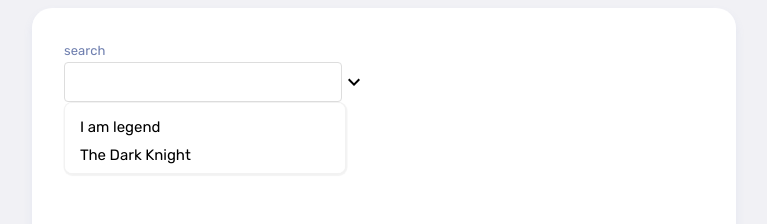
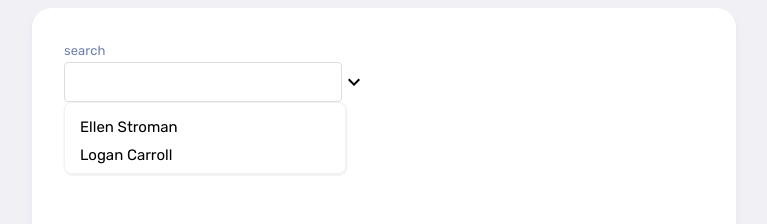
Before and after one commit to shinghuey27/dyno-web, a React (Create React App) app: page / in a window 1280 px wide. Shown: the top 224 px of the page, without its empty margins (256-1023 px from the left). Built offline with nearby package versions, Linux system fonts and the light colour scheme.

Commit message:
search bar finalize default props and data

```diff
--- a/src/App.js
+++ b/src/App.js
@@ -12,6 +12,7 @@ import Radio from "./Components/RadioButton/Radio";
 import { CalendarContainer } from 'react-datepicker'
 import Checkbox from "./Components/Checkbox/Checkbox";
 import RadioButton from "./Components/RadioButton/RadioButton";
+import { optionsSample, sampleItem } from "./SampleData/List";
 
 const renderCalendar = ({ className, children }) => {
   return (
@@ -113,6 +114,7 @@ function App() {
             boxSizing: "border-box",
           }
         }}
+        data={optionsSample}
         // listBox={{
         //   style: {
         //     backgroundColor: '#44444F',
--- a/src/Components/List/List.jsx
+++ b/src/Components/List/List.jsx
@@ -2,7 +2,7 @@ import { height, padding } from '@mui/system';
 import React from 'react';
 import Proptypes from 'prop-types';
 
-const listItem = (data, { item, props }) => data.map((el) => <li style={{ ...props.styleItem }} {...item}>{el.title}</li>)
+const listItem = (data, { item, props }) => data.map((el) => <li style={{ ...props.styleItem }} {...item}>{el?.label}</li>)
 
 const List = (props) => {
 
@@ -14,13 +14,13 @@ const List = (props) => {
             {...listBox}
         >
             {/* this is the children of the list , call function listItem , pass 2 argument , first one is the data , second is the style of the item */}
-            {listItem(data, { item, props })}
+            {data && listItem(data, { item, props })}
         </ul>
     );
 }
 
 List.defaultProps = {
-
+    // <-- this is the default inline styling for listbox
     containerStyle: {
         backgroundColor: 'white', margin: 0, zIndex: 200, position: 'absolute',
         border: '1px solid rgba(0, 0, 0, 0.05)',
@@ -33,6 +33,7 @@ List.defaultProps = {
         height: 50,
         overflowX: 'hidden'
     },
+    // <-- this is default inline styling for the list item
     styleItem: { listStyleType: 'none', padding: 5, fontSize: 15, backgroundColor: 'white' }
 
 }
--- a/src/Components/Searchbar/Searchbar.jsx
+++ b/src/Components/Searchbar/Searchbar.jsx
@@ -3,27 +3,10 @@ import Label from '../Label/Label';
 import List from '../List/List';
 import Textbox from '../Textbox/Textbox';
 import KeyboardArrowDownIcon from '@mui/icons-material/KeyboardArrowDown';
-
-const data = [1, 2, 3, 4]
-const dataobj = [
-    {
-        title: 'I am legend',
-        artist: 'Will Smith'
-    }
-    , {
-        title: 'The Dark Knight',
-        artist: 'Bale'
-    }, {
-        title: 'Edge of Tomorrow',
-        artist: 'Cruise'
-    },
-    {
-
-    }
-]
+import { sampleItem } from '../../SampleData/List';
 
 export default function Searchbar(props) {
-    const { label, text, description, error, listBox, item, renderItem, icon } = props;
+    const { data, label, text, description, error, listBox, item, renderItem, icon } = props;
     return (
         <>
             <div style={{ display: 'flex', }}>
@@ -34,21 +17,21 @@ export default function Searchbar(props) {
                     error
                 />
                 <div >
-                    <KeyboardArrowDownIcon style={{ ...props.iconStyle}} {...icon} />
+                    <KeyboardArrowDownIcon style={{ ...props.iconStyle }} {...icon} />
                 </div>
             </div>
             <div style={{ position: 'relative' }}>
-                <List
-                    data={dataobj}
+                {data && <List
+                    data={data && data.length ? data : sampleItem}
                     listBox={listBox}
                     item={item}
-                />
+                />}
             </div>
 
 
         </>);
 }
 
-Searchbar.defaultProps={
-    iconStyle:{ marginTop:30}
+Searchbar.defaultProps = {
+    iconStyle: { marginTop: 30 }
 }
--- a/src/SampleData/List.js
+++ b/src/SampleData/List.js
@@ -31,6 +31,29 @@ const options = [
         value: "7",
         label: "9 Months"
     },
+];
+
+const sampleItem = [
+    {
+        value: "0",
+        label: "Item 1"
+    },
+    {
+        value: "1",
+        label: "Item 2"
+    },
+    {
+        value: "2",
+        label: "Item 3"
+    },
+    {
+        value: "3",
+        label: "Item 4"
+    },
+    {
+        value: "4",
+        label: "Item 5"
+    }
 ];
 
 const arrayOfStrings = [
@@ -124,4 +147,4 @@ const topAccount = [
 
 
 
-export { options, arrayOfStrings, optionsSample, topBanks, topAccount }
+export { options, arrayOfStrings, optionsSample, topBanks, topAccount,sampleItem }
```
